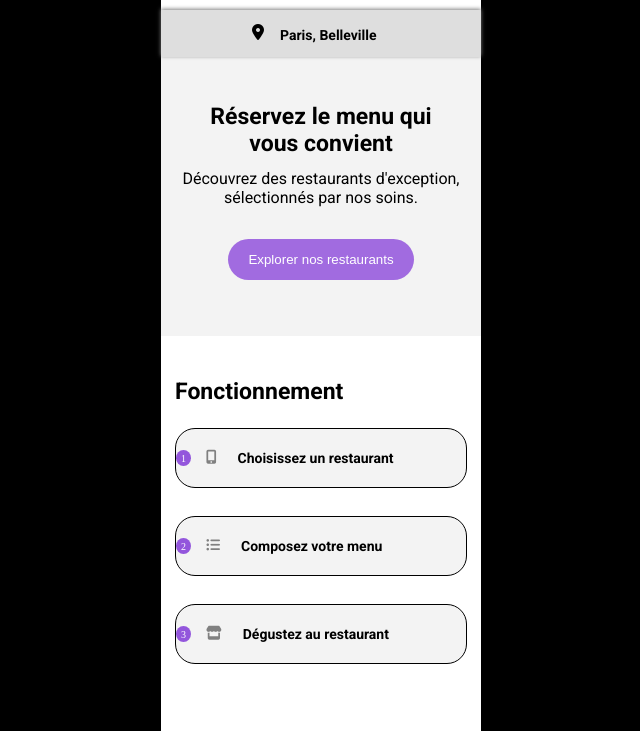
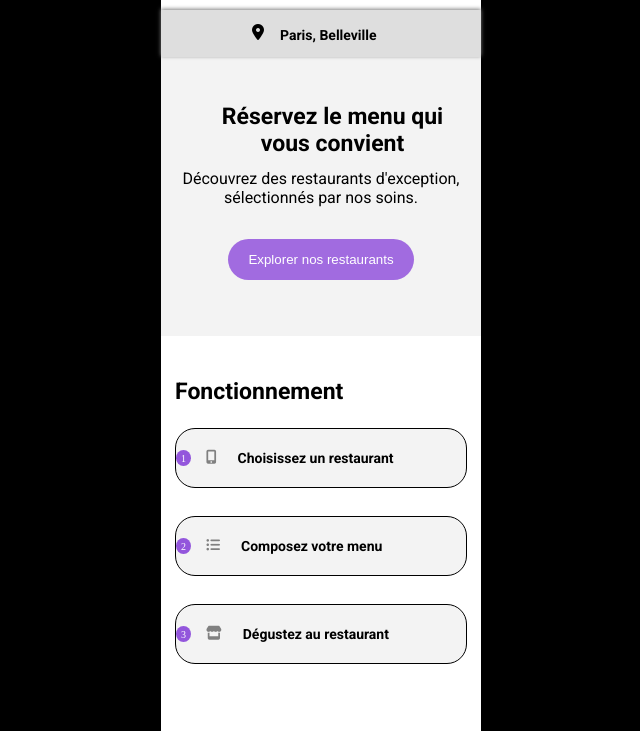
Before and after one commit to Razaakiel/P3_opc_ohmyfood, a website: page Accueil.html in a window 1280 px wide. Shown: the part 50-781 px from the top of the page, without its empty margins (319-959 px from the left). Drawn offline with nearby package versions, Linux system fonts and the light colour scheme; files that its build step writes are made by us from their sources; a web font is replaced by a local one.

Commit message:
modif margin slogan

```diff
--- a/css/sass/pages/_accueil.scss
+++ b/css/sass/pages/_accueil.scss
@@ -9,7 +9,7 @@
   & .top__slogan{
     font-size: 23px;
     font-weight: bold;
-    margin: 2em 1em 0.5em 1em;
+    margin: 2em 1em 0.5em 2em;
   }
 
     & .top__catch{
```
Also changed, not shown: css/main.css.
